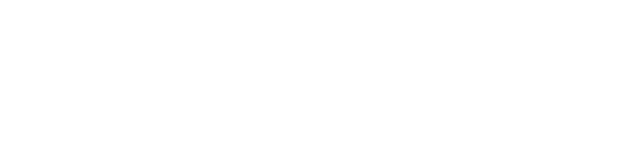
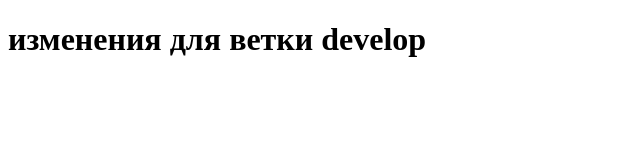
Before and after one commit to thundercatav/test-git, a plain HTML site: page index.html in a window 1280 px wide. Shown: the whole page, without its empty margins (0-640 px from the left). Drawn offline with Linux system fonts and the light colour scheme.

Commit message:
changes for branch develop

```diff
--- a/index.html
+++ b/index.html
@@ -7,6 +7,7 @@
     <title>TEST-GIT-2</title>
 </head>
 <body>
+    <h1>изменения для ветки develop</h1>
     <script src="index.js"></script>
 </body>
 </html>
```
Also changed, not shown: 1 other file.
